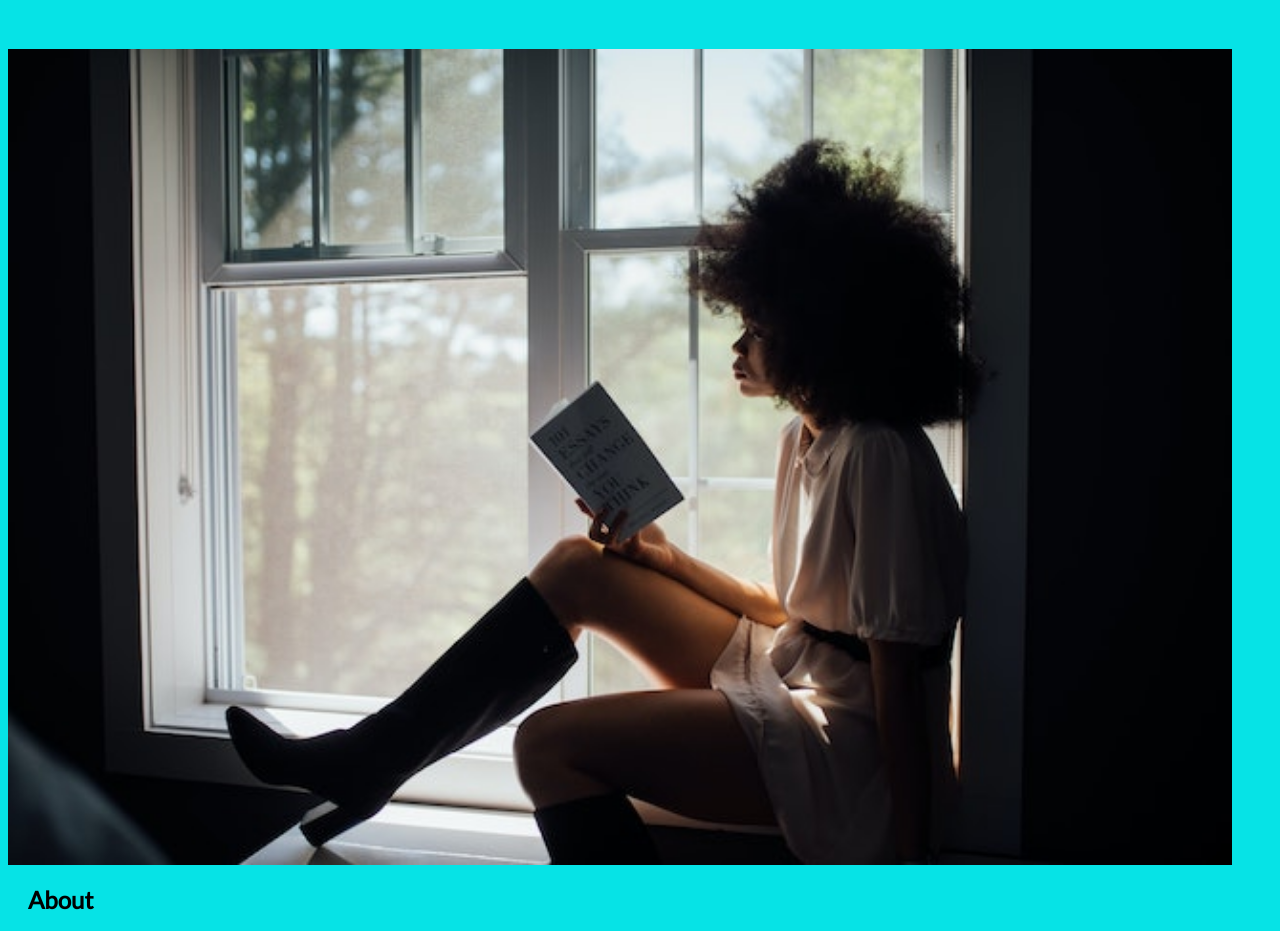
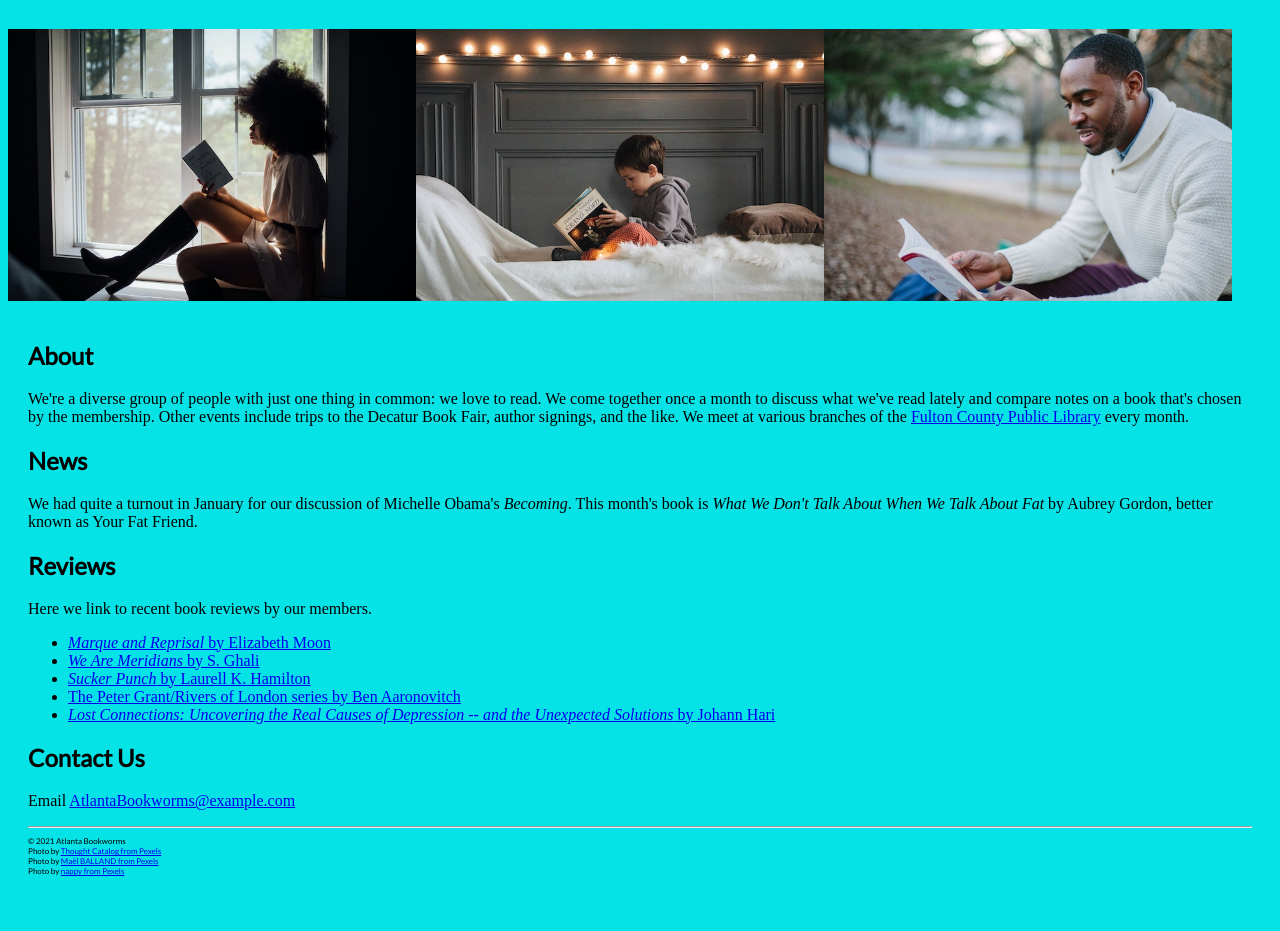
Before and after one commit to TechnoMom/responsiveclubpage, a plain HTML site: page index.html in a window 1280 px wide. Shown: the part 349-1280 px from the top of the page. Drawn offline with Linux system fonts and the light colour scheme; a web font is replaced by a local one.

Commit message:
Upload new images and index.html

```diff
--- a/index.html
+++ b/index.html
@@ -22,11 +22,19 @@
       </nav>
 
 <main>
+
+<div class="images">
+
 <div class="image">
-    <img src="./images/pexels-thought-catalog-2228561.jpg" alt="Photo of a black woman seen in silhouette against a window, holding a book she's reading">
-
+    <img src="./images/pexels-thought-catalog-2228561.jpg" alt="Photo of a woman seen in silhouette against a window, holding a book she's reading">
 </div>
-
+<div class="image">
+    <img src="./images/pexels-maël-balland-3457273.jpg" alt="Photo of a small boy reading a large book">
+</div>
+<div class="image">
+    <img src="./images/pexels-nappy-936133.jpg" alt="Photo of a man in a white sweater reading a book">
+</div>
+</div>
 
     <h2 id="about">About</h2>
     <p>We're a diverse group of people with just one thing in common: we love to read. We come together once a month to discuss what we've read lately and compare notes on a book that's chosen by the membership. Other events include trips to the Decatur Book Fair, author signings, and the like. We meet at various branches of the <a href="https://www.fulcolibrary.org/">Fulton County Public Library</a> every month.</p>
@@ -54,7 +62,10 @@ Email <a href="mailto:atlantabookworms@example.com">AtlantaBookworms@example.com
 <footer>
 <hr>
     <p>&copy; 2021 Atlanta Bookworms<br>
-Photo by <a href="https://www.pexels.com/@thought-catalog-317580?utm_content=attributionCopyText&utm_medium=referral&utm_source=pexels">Thought Catalog from Pexels</a>
+Photo by <a href="https://www.pexels.com/@thought-catalog-317580?utm_content=attributionCopyText&utm_medium=referral&utm_source=pexels">Thought Catalog from Pexels</a><br>
+Photo by <a href="https://www.pexels.com/@toulouse?utm_content=attributionCopyText&utm_medium=referral&utm_source=pexels">Maël BALLAND from Pexels</a><br>
+Photo by <a href="https://www.pexels.com/@nappy?utm_content=attributionCopyText&utm_medium=referral&utm_source=pexels">nappy from Pexels</a>
+
 </p>
 
 </footer>
--- a/styles.css
+++ b/styles.css
@@ -90,6 +90,10 @@ h1, h2, h3 {
     font-style: italic;
 }
 
+.images {
+  display: flex;
+}
+
 .image img {
     float: right;
     display: flex;
@@ -97,6 +101,7 @@ h1, h2, h3 {
     padding: 20px;
     width: 100%;
     height: auto;
+    min-width: 250px;
 }
 
 hr {
```
Also changed, not shown: images/pexels-maël-balland-3457273.jpg (added), images/pexels-nappy-936133.jpg (added), images/pexels-the-lazy-artist-gallery-1477678.jpg (added), 1 other file.
